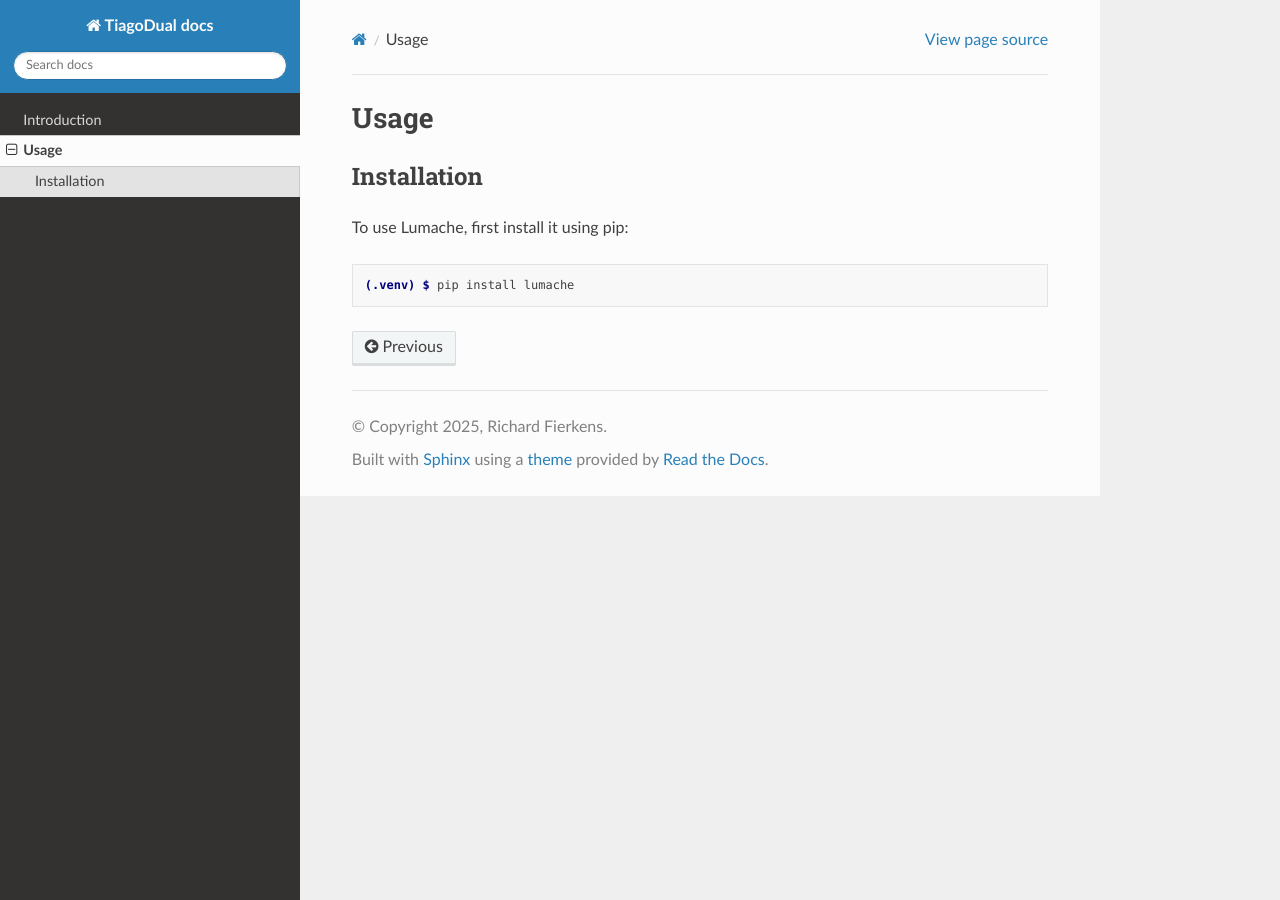
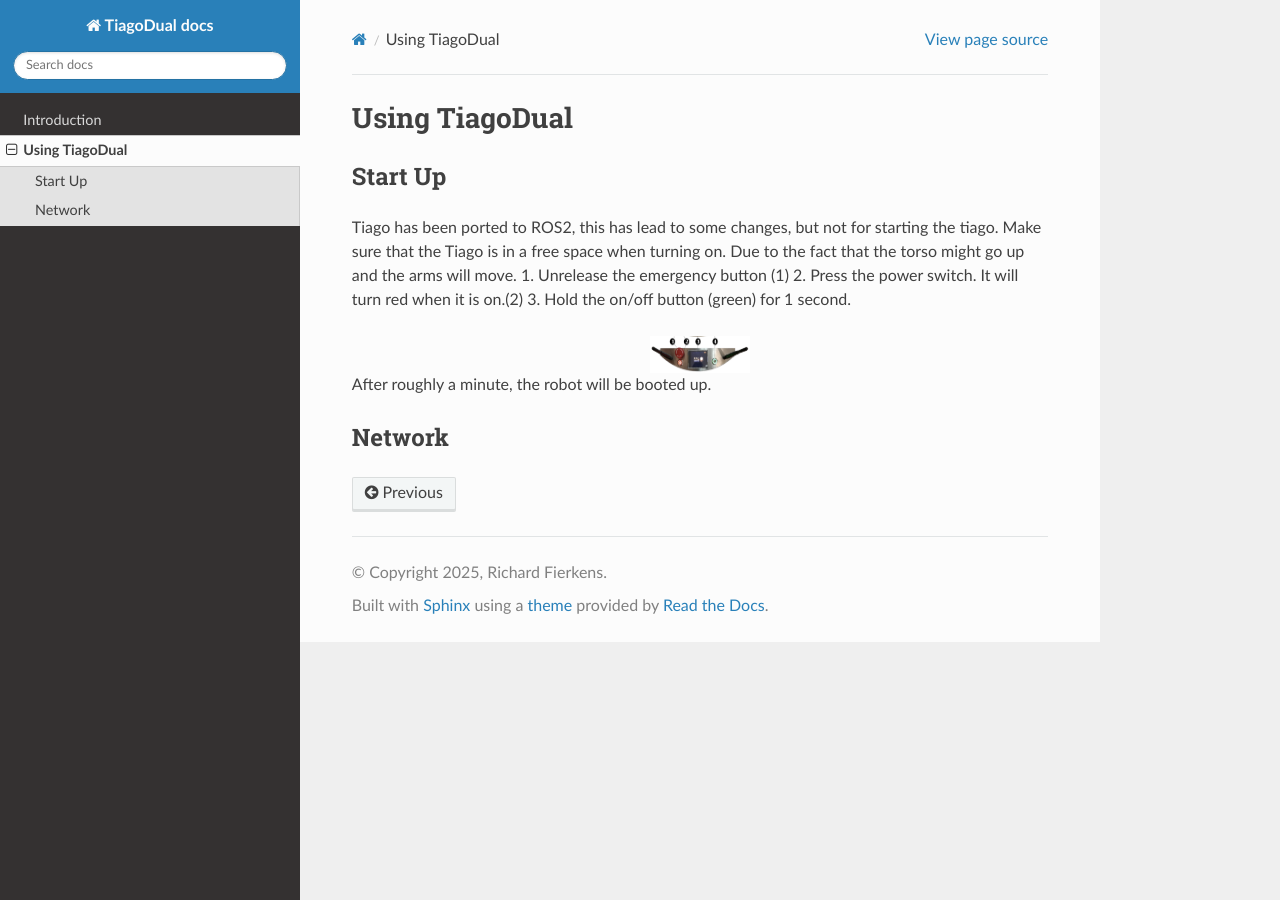
Before and after one commit to RichardFierkens/docs_tiago_dual, a Sphinx documentation site: the page built from docs/source/usage.rst, in a window 1280 px wide. Built offline with Sphinx 7.4.7 and the Read the Docs theme 3.1.0, drawn with Linux system fonts in a browser that asks for light colours.

Commit message:
Add image and start of usage

```diff
--- a/docs/source/usage.rst
+++ b/docs/source/usage.rst
@@ -1,11 +1,22 @@
-Usage
-=====
+Using TiagoDual
+===============
 
-Installation
-------------
+Start Up
+--------
+Tiago has been ported to ROS2, this has lead to some changes, but not for starting the tiago. Make sure that the Tiago is in a free space when turning on. Due to the fact that the torso might go up and the arms will move.
+1. Unrelease the emergency button (1)
+2. Press the power switch. It will turn red when it is on.(2)
+3. Hold the on/off button (green) for 1 second.
 
-To use Lumache, first install it using pip:
+.. image:: back_tiago_base.png
+   :width: 200px
+   :height: 75px
+   :scale: 50 %
+   :align: center
 
-.. code-block:: console
+After roughly a minute, the robot will be booted up.
 
-	(.venv) $ pip install lumache
+
+
+Network
+-------
```
Also changed, not shown: docs/source/back_tiago_base.png (added), 1 other file.
